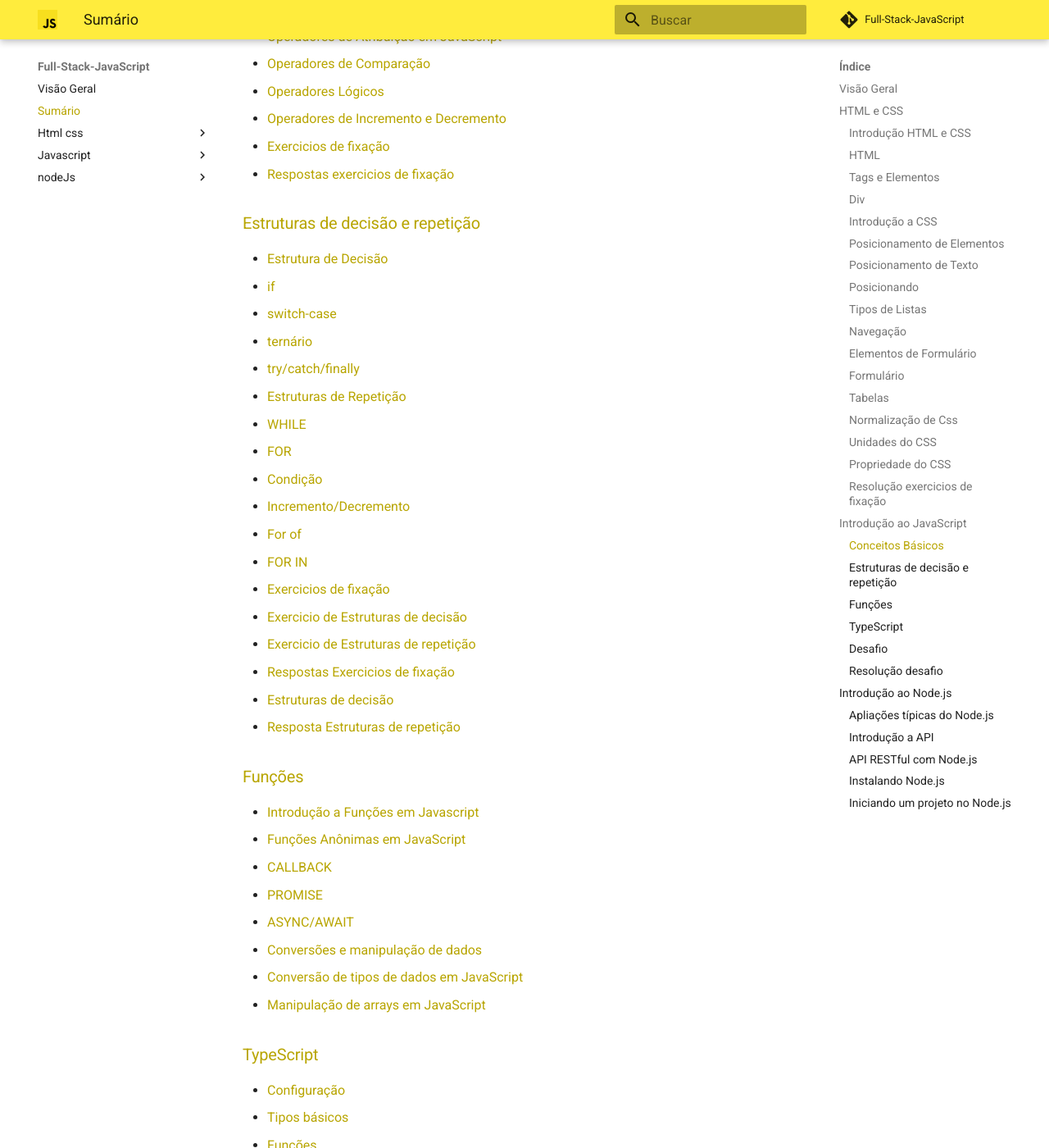
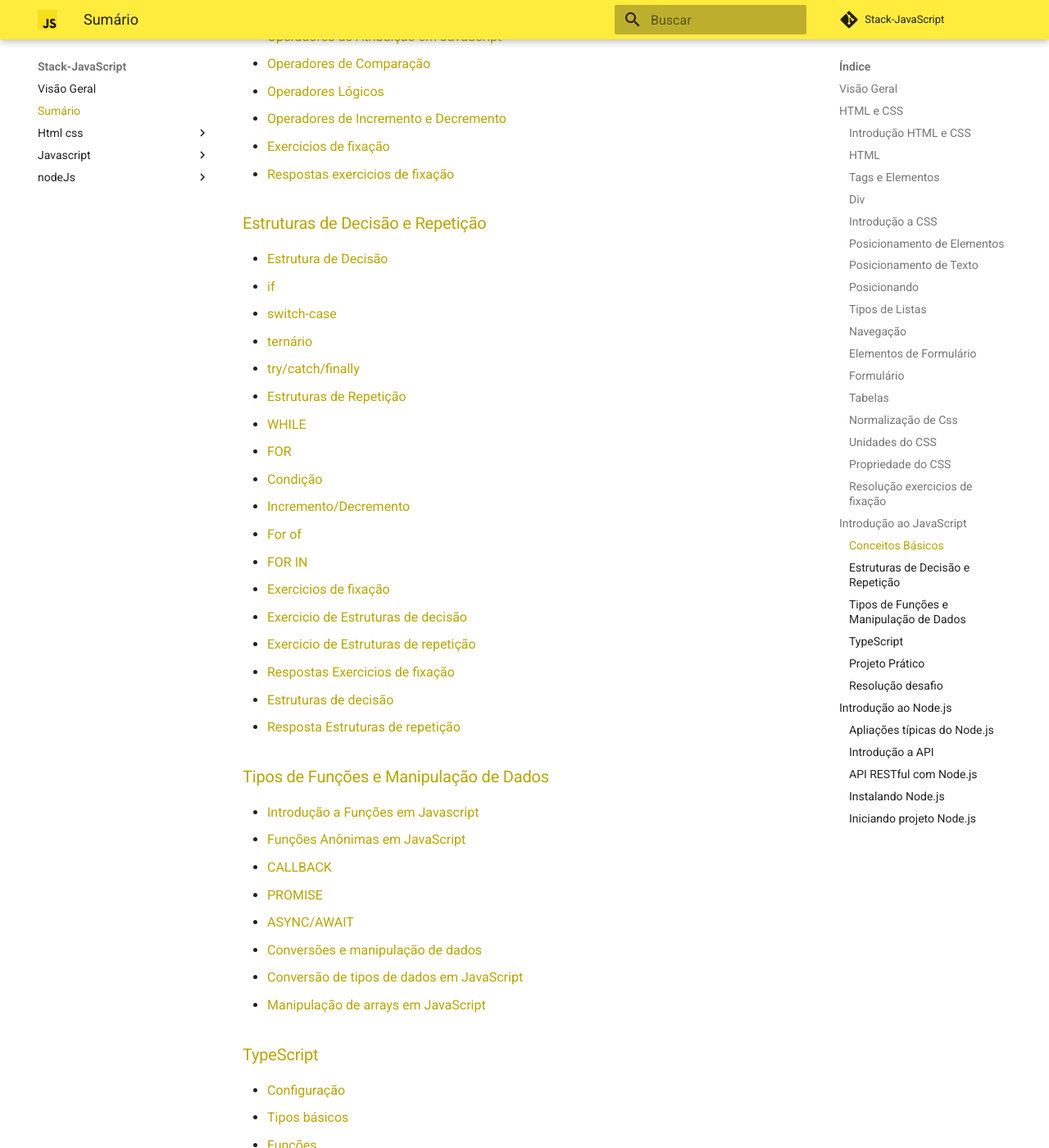
Before and after one commit to juniormarans/StackJavaScript, an MkDocs documentation site: the page built from docs/sumário.md, in a window 1280 px wide and 1400 px high, scrolled down 4031 px. Shown: the whole window at 82% size. Built offline with MkDocs 1.6.1 and Material for MkDocs 9.7.7, drawn with Linux system fonts in a browser that asks for light colours; comment, search, counter and statistics services are not loaded; some of the changed text lies outside the part shown.

Commit message:
feat:adiciona index.md

```diff
--- a/docs/sumário.md
+++ b/docs/sumário.md
@@ -84,90 +84,89 @@
 * [Exercícios de Fixação](html_css/_15_propriedades_css.md#exercicios-de-fixacao)
 ### [Resolução exercicios de fixação](html_css/_16_Respostas.md#resolucao-exercicios-de-fixacao)
 ## [Introdução ao JavaScript](javascript/index.md#introducao-ao-javascript)
-### [Conceitos Básicos](javascript/_01_conceitos-basicos.md#conceitos-basicos)
-* [Como Rodar Um Código JavaScript](javascript/_01_conceitos-basicos.md#como-rodar-um-codigo-javascript)
-* [executar JavaScript com o Node.js](javascript/_01_conceitos-basicos.md#executar-javascript-com-o-nodejs)
-* [Tipos de Variáveis em JavaScript](javascript/_01_conceitos-basicos.md#tipos-de-variaveis-em-javascript)
-* [Escopo de Variáveis em JavaScript](javascript/_01_conceitos-basicos.md#escopo-de-variaveis-em-javascript)
-* [Palavras Reservadas](javascript/_01_conceitos-basicos.md#palavras-reservadas)
-* [Tipos de dados em JavaScript](javascript/_01_conceitos-basicos.md#tipos-de-dados-em-javascript)
-* [Tipos de dados primitivos](javascript/_01_conceitos-basicos.md#tipos-de-dados-primitivos)
-* [Tipos de dados não primitivos](javascript/_01_conceitos-basicos.md#tipos-de-dados-nao-primitivos)
-* [Formatação e Indentação de Código em JavaScript](javascript/_01_conceitos-basicos.md#formatacao-e-indentacao-de-codigo-em-javascript)
-* [Princípios de Formatação de Código em JavaScript](javascript/_01_conceitos-basicos.md#principios-de-formatacao-de-codigo-em-javascript)
-* [Princípios de Indentação de Código em JavaScript](javascript/_01_conceitos-basicos.md#principios-de-indentacao-de-codigo-em-javascript)
-* [Tipos de comentários em JavaScript e sua aplicação](javascript/_01_conceitos-basicos.md#tipos-de-comentarios-em-javascript-e-sua-aplicacao)
-* [Operadores JavaScript](javascript/_01_conceitos-basicos.md#operadores-javascript)
-* [Operadores Aritméticos](javascript/_01_conceitos-basicos.md#operadores-aritmeticos)
-* [Precedência de Operadores Aritméticos](javascript/_01_conceitos-basicos.md#precedencia-de-operadores-aritmeticos)
-* [Operadores de Atribuição em JavaScript](javascript/_01_conceitos-basicos.md#operadores-de-atribuicao-em-javascript)
-* [Operadores de Comparação](javascript/_01_conceitos-basicos.md#operadores-de-comparacao)
-* [Operadores Lógicos](javascript/_01_conceitos-basicos.md#operadores-logicos)
-* [Operadores de Incremento e Decremento](javascript/_01_conceitos-basicos.md#operadores-de-incremento-e-decremento)
-* [Exercicios de fixação](javascript/_01_conceitos-basicos.md#exercicios-de-fixacao)
-* [Respostas exercicios de fixação](javascript/_01_conceitos-basicos.md#respostas-exercicios-de-fixacao)
-### [Estruturas de decisão e repetição](javascript/_02_estruturas-de-decisão-e-repetição.md#estruturas-de-decisao-e-repeticao)
-* [Estrutura de Decisão](javascript/_02_estruturas-de-decisão-e-repetição.md#estrutura-de-decisao)
-* [if](javascript/_02_estruturas-de-decisão-e-repetição.md#if)
-* [switch-case](javascript/_02_estruturas-de-decisão-e-repetição.md#switch-case)
-* [ternário](javascript/_02_estruturas-de-decisão-e-repetição.md#ternario)
-* [try/catch/finally](javascript/_02_estruturas-de-decisão-e-repetição.md#trycatchfinally)
-* [Estruturas de Repetição](javascript/_02_estruturas-de-decisão-e-repetição.md#estruturas-de-repeticao)
-* [WHILE](javascript/_02_estruturas-de-decisão-e-repetição.md#while)
-* [FOR](javascript/_02_estruturas-de-decisão-e-repetição.md#for)
-* [Condição](javascript/_02_estruturas-de-decisão-e-repetição.md#condicao)
-* [Incremento/Decremento](javascript/_02_estruturas-de-decisão-e-repetição.md#incrementodecremento)
-* [For of](javascript/_02_estruturas-de-decisão-e-repetição.md#for-of)
-* [FOR IN](javascript/_02_estruturas-de-decisão-e-repetição.md#for-in)
-* [Exercicios de fixação](javascript/_02_estruturas-de-decisão-e-repetição.md#exercicios-de-fixacao)
-* [Exercicio de Estruturas de decisão](javascript/_02_estruturas-de-decisão-e-repetição.md#exercicio-de-estruturas-de-decisao)
-* [Exercicio de Estruturas de repetição](javascript/_02_estruturas-de-decisão-e-repetição.md#exercicio-de-estruturas-de-repeticao)
-* [Respostas Exercicios de fixação](javascript/_02_estruturas-de-decisão-e-repetição.md#respostas-exercicios-de-fixacao)
-* [Estruturas de decisão](javascript/_02_estruturas-de-decisão-e-repetição.md#estruturas-de-decisao)
-* [Resposta Estruturas de repetição](javascript/_02_estruturas-de-decisão-e-repetição.md#resposta-estruturas-de-repeticao)
-### [Funções](javascript/_03_tipos-de-funções-e-manipulação-de-dados.md#funcoes)
-* [Introdução a Funções em Javascript](javascript/_03_tipos-de-funções-e-manipulação-de-dados.md#introducao-a-funcoes-em-javascript)
-* [Funções Anônimas em JavaScript](javascript/_03_tipos-de-funções-e-manipulação-de-dados.md#funcoes-anonimas-em-javascript)
-* [CALLBACK](javascript/_03_tipos-de-funções-e-manipulação-de-dados.md#callback)
-* [PROMISE](javascript/_03_tipos-de-funções-e-manipulação-de-dados.md#promise)
-* [ASYNC/AWAIT](javascript/_03_tipos-de-funções-e-manipulação-de-dados.md#asyncawait)
-* [Conversões e manipulação de dados](javascript/_03_tipos-de-funções-e-manipulação-de-dados.md#conversoes-e-manipulacao-de-dados)
-* [Conversão de tipos de dados em JavaScript](javascript/_03_tipos-de-funções-e-manipulação-de-dados.md#conversao-de-tipos-de-dados-em-javascript)
-* [Manipulação de arrays em JavaScript](javascript/_03_tipos-de-funções-e-manipulação-de-dados.md#manipulacao-de-arrays-em-javascript)
-### [TypeScript](javascript/_04_typescript.md#typescript)
-* [Configuração](javascript/_04_typescript.md#configuracao)
-* [Tipos básicos](javascript/_04_typescript.md#tipos-basicos)
-* [Funções](javascript/_04_typescript.md#funcoes)
-* [Interfaces](javascript/_04_typescript.md#interfaces)
-* [Classes](javascript/_04_typescript.md#classes)
-### [Desafio](javascript/_05_desafio.md#desafio)
-* [Projeto Prático](javascript/_05_desafio.md#projeto-pratico)
-* [Calculadora](javascript/_05_desafio.md#calculadora)
-* [Proposta](javascript/_05_desafio.md#proposta)
-### [Resolução desafio](javascript/_06_resolucao-desafio.md#resolucao-desafio)
+### [Conceitos Básicos](javascript/_01_Conceitos-Básicos.md#conceitos-basicos)
+* [Como Rodar Um Código JavaScript](javascript/_01_Conceitos-Básicos.md#como-rodar-um-codigo-javascript)
+* [executar JavaScript com o Node.js](javascript/_01_Conceitos-Básicos.md#executar-javascript-com-o-nodejs)
+* [Tipos de Variáveis em JavaScript](javascript/_01_Conceitos-Básicos.md#tipos-de-variaveis-em-javascript)
+* [Escopo de Variáveis em JavaScript](javascript/_01_Conceitos-Básicos.md#escopo-de-variaveis-em-javascript)
+* [Palavras Reservadas](javascript/_01_Conceitos-Básicos.md#palavras-reservadas)
+* [Tipos de dados em JavaScript](javascript/_01_Conceitos-Básicos.md#tipos-de-dados-em-javascript)
+* [Tipos de dados primitivos](javascript/_01_Conceitos-Básicos.md#tipos-de-dados-primitivos)
+* [Tipos de dados não primitivos](javascript/_01_Conceitos-Básicos.md#tipos-de-dados-nao-primitivos)
+* [Formatação e Indentação de Código em JavaScript](javascript/_01_Conceitos-Básicos.md#formatacao-e-indentacao-de-codigo-em-javascript)
+* [Princípios de Formatação de Código em JavaScript](javascript/_01_Conceitos-Básicos.md#principios-de-formatacao-de-codigo-em-javascript)
+* [Princípios de Indentação de Código em JavaScript](javascript/_01_Conceitos-Básicos.md#principios-de-indentacao-de-codigo-em-javascript)
+* [Tipos de comentários em JavaScript e sua aplicação](javascript/_01_Conceitos-Básicos.md#tipos-de-comentarios-em-javascript-e-sua-aplicacao)
+* [Operadores JavaScript](javascript/_01_Conceitos-Básicos.md#operadores-javascript)
+* [Operadores Aritméticos](javascript/_01_Conceitos-Básicos.md#operadores-aritmeticos)
+* [Precedência de Operadores Aritméticos](javascript/_01_Conceitos-Básicos.md#precedencia-de-operadores-aritmeticos)
+* [Operadores de Atribuição em JavaScript](javascript/_01_Conceitos-Básicos.md#operadores-de-atribuicao-em-javascript)
+* [Operadores de Comparação](javascript/_01_Conceitos-Básicos.md#operadores-de-comparacao)
+* [Operadores Lógicos](javascript/_01_Conceitos-Básicos.md#operadores-logicos)
+* [Operadores de Incremento e Decremento](javascript/_01_Conceitos-Básicos.md#operadores-de-incremento-e-decremento)
+* [Exercicios de fixação](javascript/_01_Conceitos-Básicos.md#exercicios-de-fixacao)
+* [Respostas exercicios de fixação](javascript/_01_Conceitos-Básicos.md#respostas-exercicios-de-fixacao)
+### [Estruturas de Decisão e Repetição](javascript/_02_Estruturas-de-Decisão-e-Repetição.md#estruturas-de-decisao-e-repeticao)
+* [Estrutura de Decisão](javascript/_02_Estruturas-de-Decisão-e-Repetição.md#estrutura-de-decisao)
+* [if](javascript/_02_Estruturas-de-Decisão-e-Repetição.md#if)
+* [switch-case](javascript/_02_Estruturas-de-Decisão-e-Repetição.md#switch-case)
+* [ternário](javascript/_02_Estruturas-de-Decisão-e-Repetição.md#ternario)
+* [try/catch/finally](javascript/_02_Estruturas-de-Decisão-e-Repetição.md#trycatchfinally)
+* [Estruturas de Repetição](javascript/_02_Estruturas-de-Decisão-e-Repetição.md#estruturas-de-repeticao)
+* [WHILE](javascript/_02_Estruturas-de-Decisão-e-Repetição.md#while)
+* [FOR](javascript/_02_Estruturas-de-Decisão-e-Repetição.md#for)
+* [Condição](javascript/_02_Estruturas-de-Decisão-e-Repetição.md#condicao)
+* [Incremento/Decremento](javascript/_02_Estruturas-de-Decisão-e-Repetição.md#incrementodecremento)
+* [For of](javascript/_02_Estruturas-de-Decisão-e-Repetição.md#for-of)
+* [FOR IN](javascript/_02_Estruturas-de-Decisão-e-Repetição.md#for-in)
+* [Exercicios de fixação](javascript/_02_Estruturas-de-Decisão-e-Repetição.md#exercicios-de-fixacao)
+* [Exercicio de Estruturas de decisão](javascript/_02_Estruturas-de-Decisão-e-Repetição.md#exercicio-de-estruturas-de-decisao)
+* [Exercicio de Estruturas de repetição](javascript/_02_Estruturas-de-Decisão-e-Repetição.md#exercicio-de-estruturas-de-repeticao)
+* [Respostas Exercicios de fixação](javascript/_02_Estruturas-de-Decisão-e-Repetição.md#respostas-exercicios-de-fixacao)
+* [Estruturas de decisão](javascript/_02_Estruturas-de-Decisão-e-Repetição.md#estruturas-de-decisao)
+* [Resposta Estruturas de repetição](javascript/_02_Estruturas-de-Decisão-e-Repetição.md#resposta-estruturas-de-repeticao)
+### [Tipos de Funções e Manipulação de Dados](javascript/_03_Tipos-de-Funções-e-Manipulação-de-Dados.md#tipos-de-funcoes-e-manipulacao-de-dados)
+* [Introdução a Funções em Javascript](javascript/_03_Tipos-de-Funções-e-Manipulação-de-Dados.md#introducao-a-funcoes-em-javascript)
+* [Funções Anônimas em JavaScript](javascript/_03_Tipos-de-Funções-e-Manipulação-de-Dados.md#funcoes-anonimas-em-javascript)
+* [CALLBACK](javascript/_03_Tipos-de-Funções-e-Manipulação-de-Dados.md#callback)
+* [PROMISE](javascript/_03_Tipos-de-Funções-e-Manipulação-de-Dados.md#promise)
+* [ASYNC/AWAIT](javascript/_03_Tipos-de-Funções-e-Manipulação-de-Dados.md#asyncawait)
+* [Conversões e manipulação de dados](javascript/_03_Tipos-de-Funções-e-Manipulação-de-Dados.md#conversoes-e-manipulacao-de-dados)
+* [Conversão de tipos de dados em JavaScript](javascript/_03_Tipos-de-Funções-e-Manipulação-de-Dados.md#conversao-de-tipos-de-dados-em-javascript)
+* [Manipulação de arrays em JavaScript](javascript/_03_Tipos-de-Funções-e-Manipulação-de-Dados.md#manipulacao-de-arrays-em-javascript)
+### [TypeScript](javascript/_04_TypeScript.md#typescript)
+* [Configuração](javascript/_04_TypeScript.md#configuracao)
+* [Tipos básicos](javascript/_04_TypeScript.md#tipos-basicos)
+* [Funções](javascript/_04_TypeScript.md#funcoes)
+* [Interfaces](javascript/_04_TypeScript.md#interfaces)
+* [Classes](javascript/_04_TypeScript.md#classes)
+### [Projeto Prático](javascript/_05_Projeto-Prático.md#projeto-pratico)
+* [Calculadora](javascript/_05_Projeto-Prático.md#calculadora)
+* [Desafio](javascript/_05_Projeto-Prático.md#desafio)
+### [Resolução desafio](javascript/_06_Resolucão-desafio.md#resolucao-desafio)
 ## [Introdução ao Node.js](nodeJs/index.md#introducao-ao-nodejs)
 ### [Apliações típicas do Node.js](nodeJs/index.md#apliacoes-tipicas-do-nodejs)
 * [Desenvolvimento de aplicativos web](nodeJs/index.md#desenvolvimento-de-aplicativos-web)
 * [Desenvolvimento de aplicativos de rede](nodeJs/index.md#desenvolvimento-de-aplicativos-de-rede)
 * [Automação de tarefas](nodeJs/index.md#automacao-de-tarefas)
 * [Desenvolvimento de aplicativos de desktop](nodeJs/index.md#desenvolvimento-de-aplicativos-de-desktop)
-### [Introdução a API](nodeJs/_01_visao-geral.md#introducao-a-api)
-* [Tipos de APIs](nodeJs/_01_visao-geral.md#tipos-de-apis)
-* [API de Serviço da Web (Webservice)](nodeJs/_01_visao-geral.md#api-de-servico-da-web-webservice)
-* [API RESTful](nodeJs/_01_visao-geral.md#api-restful)
-* [API SOAP](nodeJs/_01_visao-geral.md#api-soap)
-### [API RESTful com Node.js](nodeJs/_01_visao-geral.md#api-restful-com-nodejs)
-### [Instalando Node.js](nodeJs/_01_visao-geral.md#instalando-nodejs)
-* [Passo 1: Abra o terminal](nodeJs/_01_visao-geral.md#passo-1-abra-o-terminal)
-* [Passo 2: Atualize o gerenciador de pacotes](nodeJs/_01_visao-geral.md#passo-2-atualize-o-gerenciador-de-pacotes)
-* [Passo 3: Instale o Node.js](nodeJs/_01_visao-geral.md#passo-3-instale-o-nodejs)
-* [Passo 4: Verifique a instalação](nodeJs/_01_visao-geral.md#passo-4-verifique-a-instalacao)
-### [Iniciando um projeto no Node.js](nodeJs/_02_Iniciando-projeto-nodejs.md#iniciando-um-projeto-no-nodejs)
-* [Passo 1 Crie um diretório para o projeto e navegue até ele](nodeJs/_02_Iniciando-projeto-nodejs.md#passo-1-crie-um-diretorio-para-o-projeto-e-navegue-ate-ele)
-* [Passo 2 Inicialize o projeto Node.js com o npm](nodeJs/_02_Iniciando-projeto-nodejs.md#passo-2-inicialize-o-projeto-nodejs-com-o-npm)
-* [Passo 3 Instale os pacotes necessários para criar uma API RESTful em Node.js](nodeJs/_02_Iniciando-projeto-nodejs.md#passo-3-instale-os-pacotes-necessarios-para-criar-uma-api-restful-em-nodejs)
-* [Passo 4 Crie um arquivo index.js no diretório do projeto e configure o servidor express](nodeJs/_02_Iniciando-projeto-nodejs.md#passo-4-crie-um-arquivo-indexjs-no-diretorio-do-projeto-e-configure-o-servidor-express)
-* [Passo 5 Teste o servidor](nodeJs/_02_Iniciando-projeto-nodejs.md#passo-5-teste-o-servidor)
-* [Parâmetros](nodeJs/_02_Iniciando-projeto-nodejs.md#parametros)
-* [Parâmetros de rota](nodeJs/_02_Iniciando-projeto-nodejs.md#parametros-de-rota)
-* [Parâmetros de Query String](nodeJs/_02_Iniciando-projeto-nodejs.md#parametros-de-query-string)
+### [Introdução a API](nodeJs/_01_Introdução-a-API.md#introducao-a-api)
+* [Tipos de APIs](nodeJs/_01_Introdução-a-API.md#tipos-de-apis)
+* [API de Serviço da Web (Webservice)](nodeJs/_01_Introdução-a-API.md#api-de-servico-da-web-webservice)
+* [API RESTful](nodeJs/_01_Introdução-a-API.md#api-restful)
+* [API SOAP](nodeJs/_01_Introdução-a-API.md#api-soap)
+### [API RESTful com Node.js](nodeJs/_01_Introdução-a-API.md#api-restful-com-nodejs)
+### [Instalando Node.js](nodeJs/_01_Introdução-a-API.md#instalando-nodejs)
+* [Passo 1: Abra o terminal](nodeJs/_01_Introdução-a-API.md#passo-1-abra-o-terminal)
+* [Passo 2: Atualize o gerenciador de pacotes](nodeJs/_01_Introdução-a-API.md#passo-2-atualize-o-gerenciador-de-pacotes)
+* [Passo 3: Instale o Node.js](nodeJs/_01_Introdução-a-API.md#passo-3-instale-o-nodejs)
+* [Passo 4: Verifique a instalação](nodeJs/_01_Introdução-a-API.md#passo-4-verifique-a-instalacao)
+### [Iniciando projeto Node.js](nodeJs/_02_Iniciando-Projeto-Nodejs.md#iniciando-projeto-nodejs)
+* [Passo 1 Crie um diretório para o projeto e navegue até ele](nodeJs/_02_Iniciando-Projeto-Nodejs.md#passo-1-crie-um-diretorio-para-o-projeto-e-navegue-ate-ele)
+* [Passo 2 Inicialize o projeto Node.js com o npm](nodeJs/_02_Iniciando-Projeto-Nodejs.md#passo-2-inicialize-o-projeto-nodejs-com-o-npm)
+* [Passo 3 Instale os pacotes necessários para criar uma API RESTful em Node.js](nodeJs/_02_Iniciando-Projeto-Nodejs.md#passo-3-instale-os-pacotes-necessarios-para-criar-uma-api-restful-em-nodejs)
+* [Passo 4 Crie um arquivo index.js no diretório do projeto e configure o servidor express](nodeJs/_02_Iniciando-Projeto-Nodejs.md#passo-4-crie-um-arquivo-indexjs-no-diretorio-do-projeto-e-configure-o-servidor-express)
+* [Passo 5 Teste o servidor](nodeJs/_02_Iniciando-Projeto-Nodejs.md#passo-5-teste-o-servidor)
+* [Parâmetros](nodeJs/_02_Iniciando-Projeto-Nodejs.md#parametros)
+* [Parâmetros de rota](nodeJs/_02_Iniciando-Projeto-Nodejs.md#parametros-de-rota)
+* [Parâmetros de Query String](nodeJs/_02_Iniciando-Projeto-Nodejs.md#parametros-de-query-string)
--- a/mkdocs.yml
+++ b/mkdocs.yml
@@ -1,7 +1,7 @@
-site_name: Full-Stack-JavaScript
+site_name: Stack-JavaScript
 repo_url: "https://github.com/juniormarans/StackJavaScript/tree/main"
 
-repo_name: "Full-Stack-JavaScript"
+repo_name: "Stack-JavaScript"
 edit_uri: "tree/main/backend/docs"
 
 theme:
@@ -42,7 +42,7 @@
 
 plugins:
 - toc-md:
-    toc_page_title: ''
+    toc_page_title: 'Sumário'
     header_level: 4
     pickup_description_meta: false
     pickup_description_class: false
```
Also changed, not shown: other parts of docs/sumário.md (+1 -1 lines), docs/javascript/_02_Estruturas-de-Decisão-e-Repetição.md (renamed from docs/javascript/_02_estruturas-de-decisão-e-repetição.md, +1 -1 lines), docs/javascript/_03_Tipos-de-Funções-e-Manipulação-de-Dados.md (renamed from docs/javascript/_03_tipos-de-funções-e-manipulação-de-dados.md, +1 -1 lines), docs/javascript/_05_Projeto-Prático.md (renamed from docs/javascript/_05_desafio.md, +3 -5 lines), docs/nodeJs/_02_Iniciando-Projeto-Nodejs.md (renamed from docs/nodeJs/_02_Iniciando-projeto-nodejs.md, +1 -1 lines), docs/javascript/_01_Conceitos-Básicos.md (renamed from docs/javascript/_01_conceitos-basicos.md), docs/javascript/_04_TypeScript.md (renamed from docs/javascript/_04_typescript.md), docs/javascript/_06_Resolucão-desafio.md (renamed from docs/javascript/_06_resolucao-desafio.md), docs/nodeJs/_01_Introdução-a-API.md (renamed from docs/nodeJs/_01_visao-geral.md).
